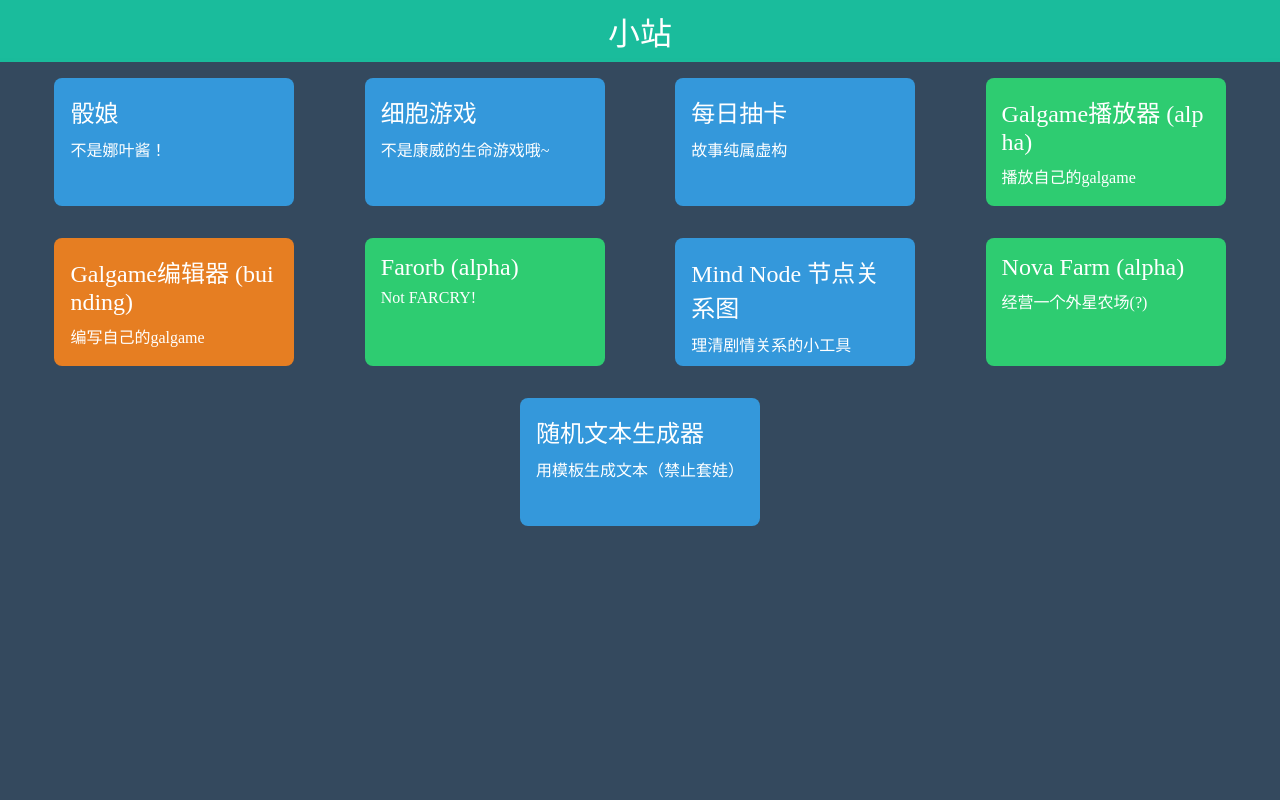
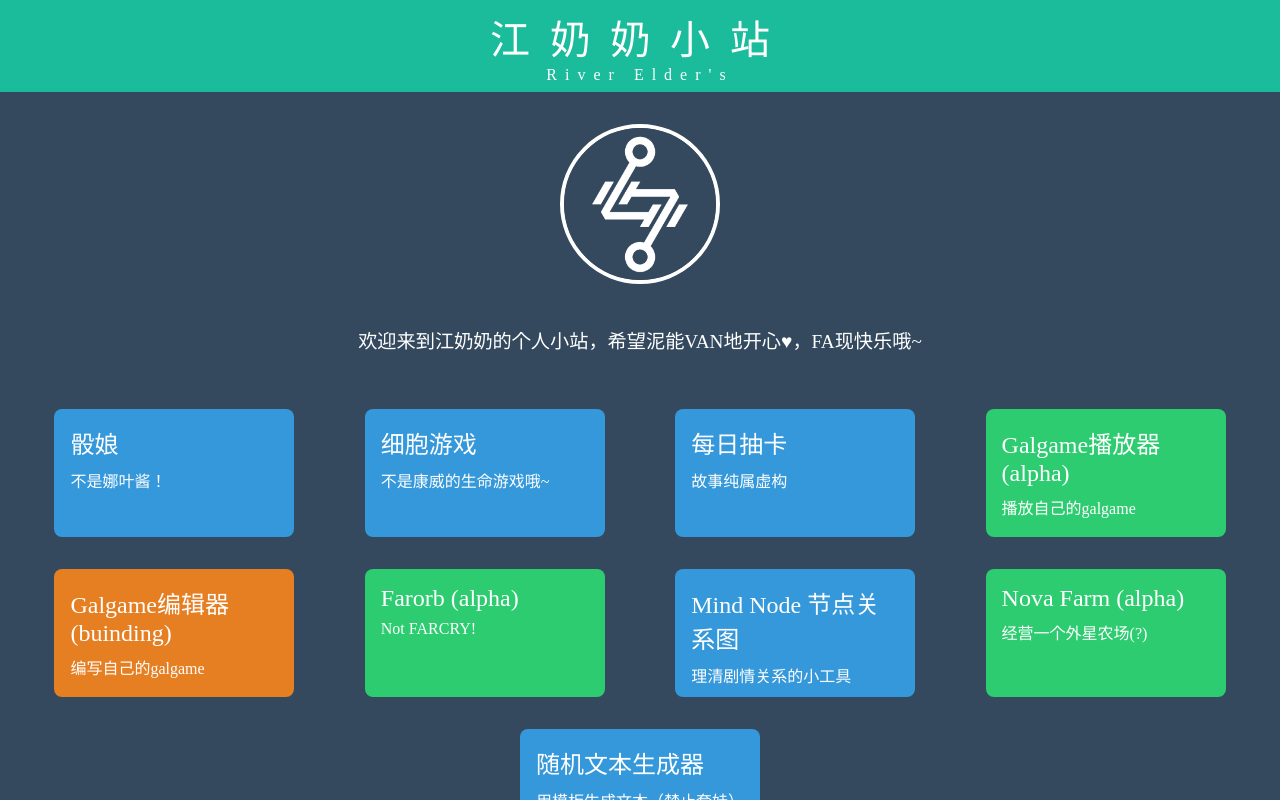
Before and after one commit to TheRiverElder/theriverelder.github.io, a plain HTML site: page index.html in a window 1280 px wide. Drawn offline with Linux system fonts and the light colour scheme.

Commit message:
add favicon and welcome text

```diff
--- a/index.html
+++ b/index.html
@@ -4,6 +4,7 @@
 <head>
     <meta charset="utf-8" />
     <title>江奶奶的小站</title>
+    <link rel="icon" href="assets/river_icon_dark.ico" type="image/x-icon" />
 </head>
 
 <style>
@@ -28,18 +29,25 @@
         width: 100%;
         padding: .5em;
         box-sizing: border-box;
-        display: flex;
-        flex-direction: row;
-        justify-content: center;
         box-shadow: 0 0 .5em rgba(0, 0, 0, 0.5);
         background-color: #1ABC9C;
+        text-align: center;
     }
 
     .title {
-        flex: 1;
-        font-size: 2em;
+        display: inline-block;
+        font-size: 2.5em;
         text-align: center;
         color: #FFFFFF;
+        letter-spacing: .5em;
+    }
+
+    .subtitle {
+        display: inline-block;
+        font-size: 1em;
+        text-align: center;
+        color: #FFFFFF;
+        letter-spacing: .5em;
     }
 
     .content {
@@ -47,19 +55,38 @@
         width: 100%;
         max-width: 80rem;
         margin: auto;
+        overflow-y: auto;
         box-shadow: 0 .5em .5em rgba(0, 0, 0, 0.5);
         background-color: #34495E;
+        text-align: center;
+    }
+
+    .main-image {
+        margin-top: 2em;
+        height: 10em;
+        box-sizing: border-box;
+        border: .3em solid #FFFFFF;
+        border-radius: 5em;
+    }
+
+    .main-text {
+        padding: 1em;
+        font-size: 1.2em;
+        color: #FFFFFF;
+        word-break: break-all;
+    }
+
+    .app-link-list {
+        width: 100%;
         display: flex;
         flex-direction: row;
         flex-wrap: wrap;
         justify-content: space-evenly;
         align-items: flex-start;
         align-content: flex-start;
-        overflow-y: auto;
     }
 
     .app-link {
-        flex-basis: 1;
         flex-shrink: 0;
         width: 100%;
         max-width: 15em;
@@ -85,7 +112,8 @@
     .name,
     .subname {
         width: 100%;
-        word-break: break-all;
+        text-align: left;
+        word-break: normal;
         color: #FFFFFF;
     }
 
@@ -113,14 +141,19 @@
 
 <body>
     <div class="top-bar">
-        <span class="title">小站</span>
+        <span class="title">江奶奶小站</span>
+        <br/>
+        <span class="subtitle">River Elder's</span>
     </div>
-    <div id="content" class="content">
+    <div class="content">
+        <img class="main-image" src="assets/river_icon_dark.png" alt="River Elder's Icon" />
+        <p class="main-text">欢迎来到江奶奶的个人小站，希望泥能VAN地开心♥，FA现快乐哦~</p>
+        <div id="app-link-list" class="app-link-list"></div>
     </div>
 </body>
 
 <script type="text/javascript">
-    const content = document.getElementById('content');
+    const content = document.getElementById('app-link-list');
 
     function addAppLink({
         name,
```
Also changed, not shown: assets/river_icon_dark.ico (added), assets/river_icon_dark.png (added).
